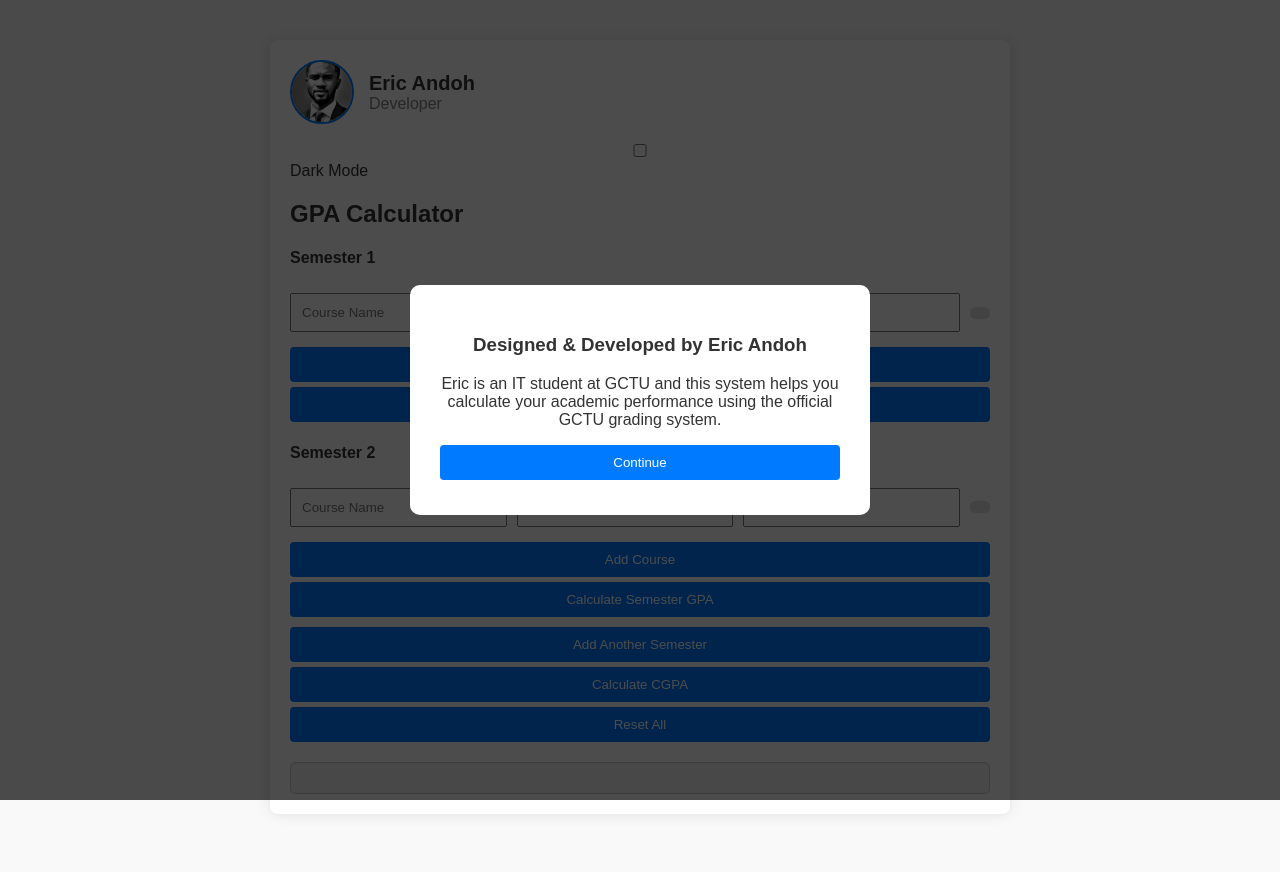
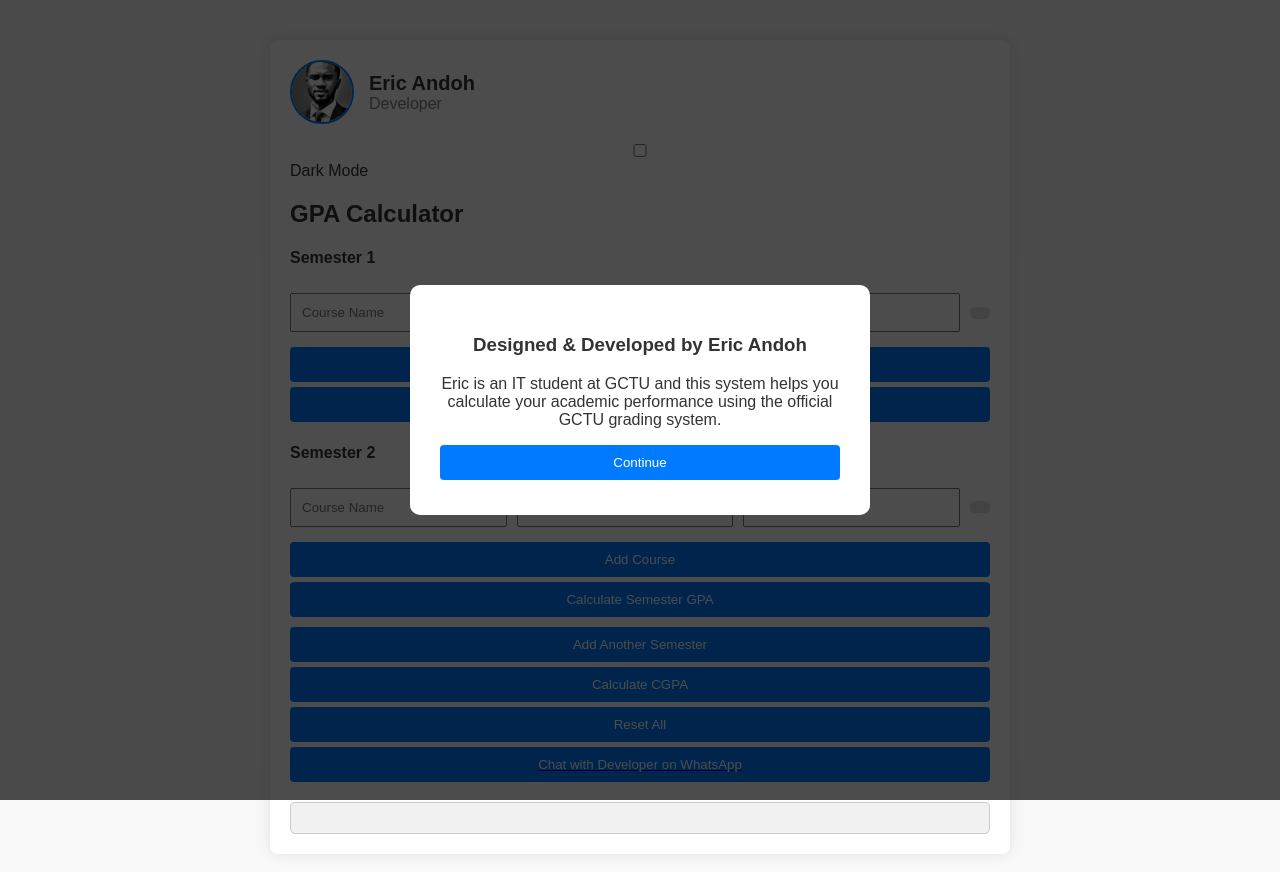
Before and after one commit to PROF-ERICUS/PROF-GPA, a plain HTML site: page index.html in a window 1280 px wide. Drawn offline with Linux system fonts and the light colour scheme.

Commit message:
Update index.html

```diff
--- a/index.html
+++ b/index.html
@@ -51,6 +51,13 @@
     <button type="button" onclick="calculateCGPA()">Calculate CGPA</button>
     <button type="button" onclick="resetForm()">Reset All</button>
 
+    <!-- WhatsApp Chat Button -->
+    <div class="whatsapp-chat">
+      <a href="https://wa.link/wn9zbf" target="_blank">
+        <button class="whatsapp-button">Chat with Developer on WhatsApp</button>
+      </a>
+    </div>
+
     <div id="cgpaResult" class="result-display"></div>
   </div>
 
```
